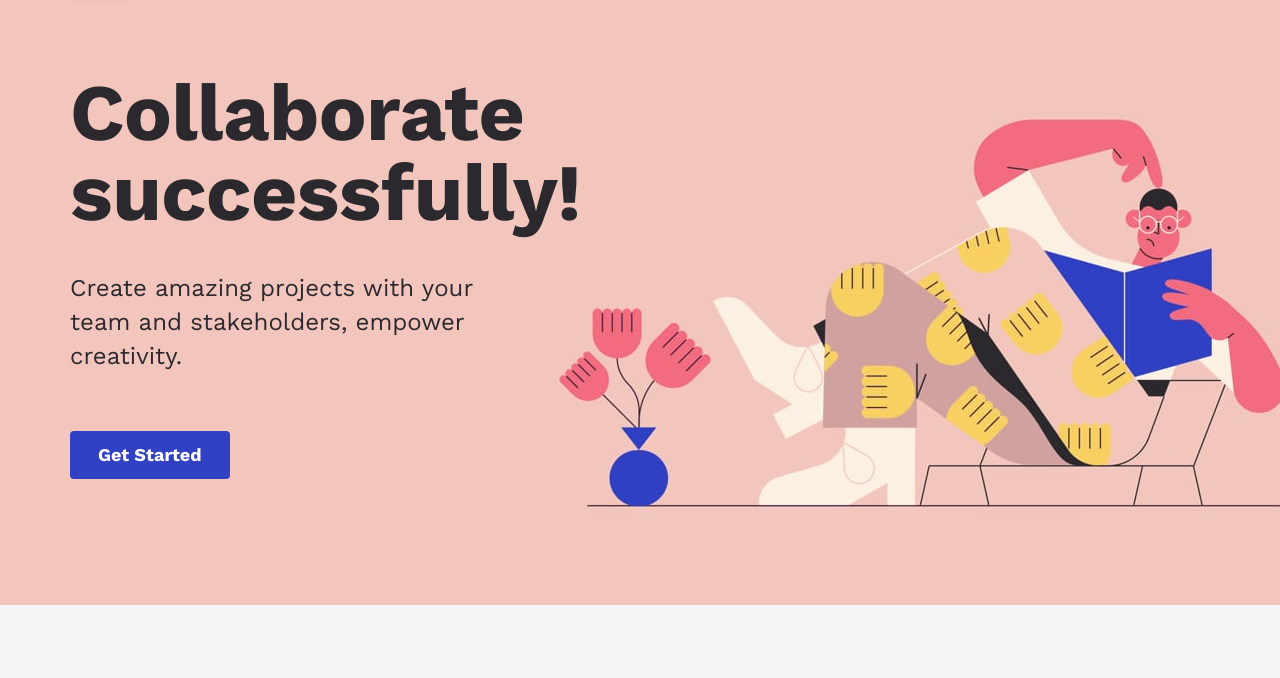
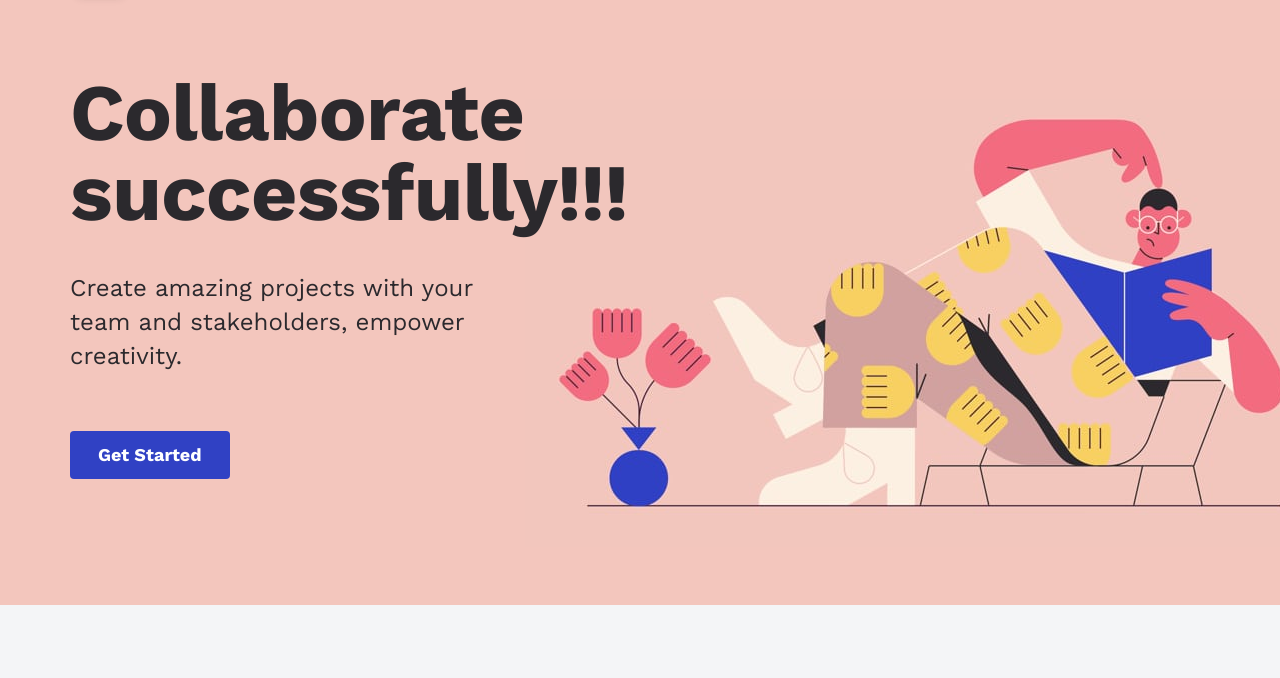
Before and after one commit to DFectuoso/workshoptoolkits, a plain HTML site: page index.html in a window 1280 px wide. Shown: the part 103-781 px from the top of the page. Drawn offline with nearby package versions, Linux system fonts and the light colour scheme.

Commit message:
nuevo cambio

```diff
--- a/index.html
+++ b/index.html
@@ -91,7 +91,7 @@
         <div class="section section-main" style="background: #F3C6BD">
           <div class="container">
             <div class="section-body">
-              <h1 class="title">Collaborate successfully!</h1>
+              <h1 class="title">Collaborate successfully!!!</h1>
               <div class="text">Create amazing projects with your team and stakeholders, empower creativity.</div>
               <div class="btn-group-simple">
                 <button class="btn btn-primary">Get Started</button>
```
